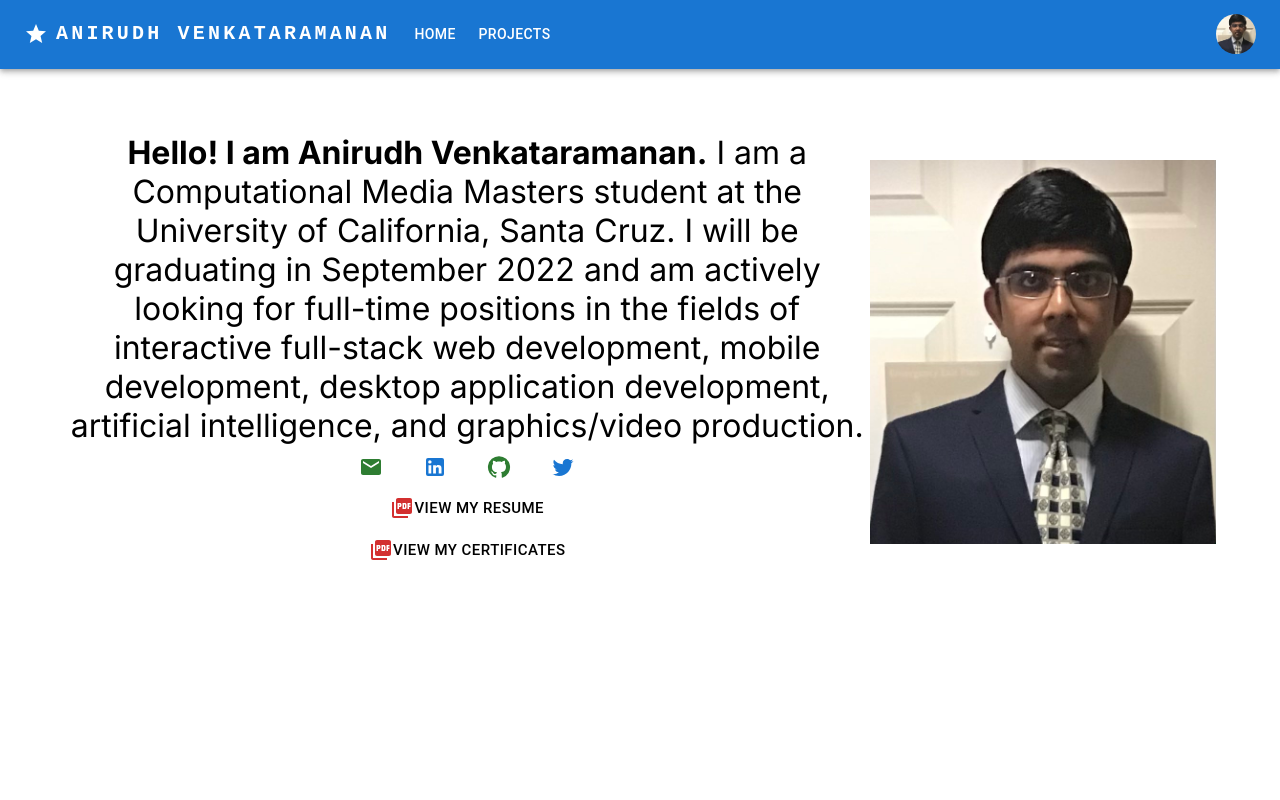
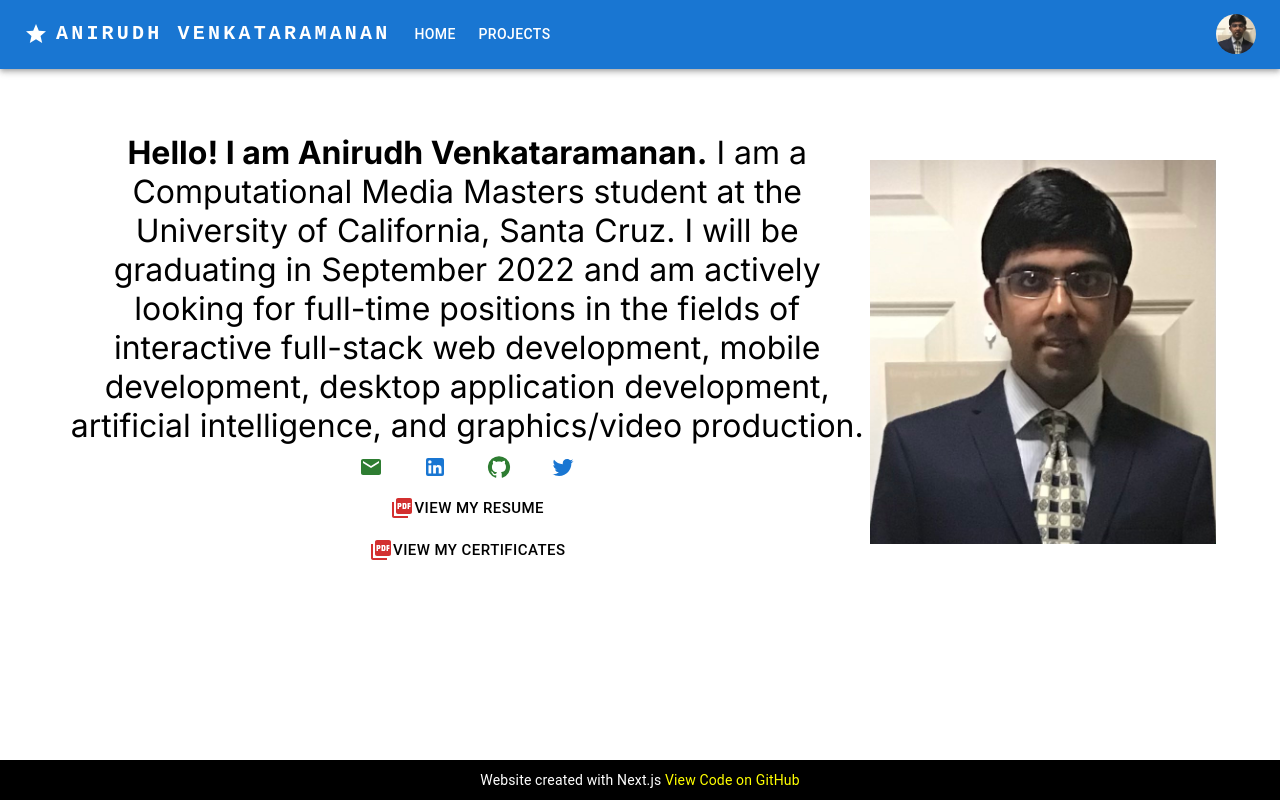
Before and after one commit to anirudhv/Personal-Website, a Next.js app: page / in a window 1280 px wide. Built offline with nearby package versions, Linux system fonts and the light colour scheme.

Commit message:
Added footer

```diff
--- /dev/null
+++ b/src/app/Components/Footer/Footer.module.css
@@ -0,0 +1,8 @@
+.footer {
+    background-color: #000000;
+    position: fixed;
+    width: 100%;
+    bottom: 0;
+    color: white;
+    font-size: 25px;
+}
--- /dev/null
+++ b/src/app/Components/Footer/Footer.tsx
@@ -0,0 +1,14 @@
+"use client"
+import React from 'react';
+import Typography from '@mui/material/Typography';
+import styles from './Footer.module.css';
+
+const Footer = () => (
+	<footer className={styles.footer}>
+		<Typography color = "white" variant = "body2" gutterBottom component = "div" align = "center" style = {{margin: "10px"}}>
+			Website created with Next.js <a style = {{color:'yellow'}} href = "https://github.com/anirudhv/Personal-Website" rel = "noreferrer" target = "_blank">View Code on GitHub</a>
+		</Typography>
+	</footer>
+);
+
+export default Footer;
--- a/src/app/layout.tsx
+++ b/src/app/layout.tsx
@@ -1,5 +1,6 @@
 import './globals.css'
 import { Inter } from 'next/font/google'
+import Footer from './Components/Footer/Footer'
 
 const inter = Inter({ subsets: ['latin'] })
 
@@ -17,6 +18,7 @@ export default function RootLayout({
     <html lang="en">
       <body className={inter.className}>
         {children}
+        <Footer />
       </body>
     </html>
   )
```
Also changed, not shown: src/app/Components/FooterContent/FooterContent.tsx (deleted, +0 -11 lines).
